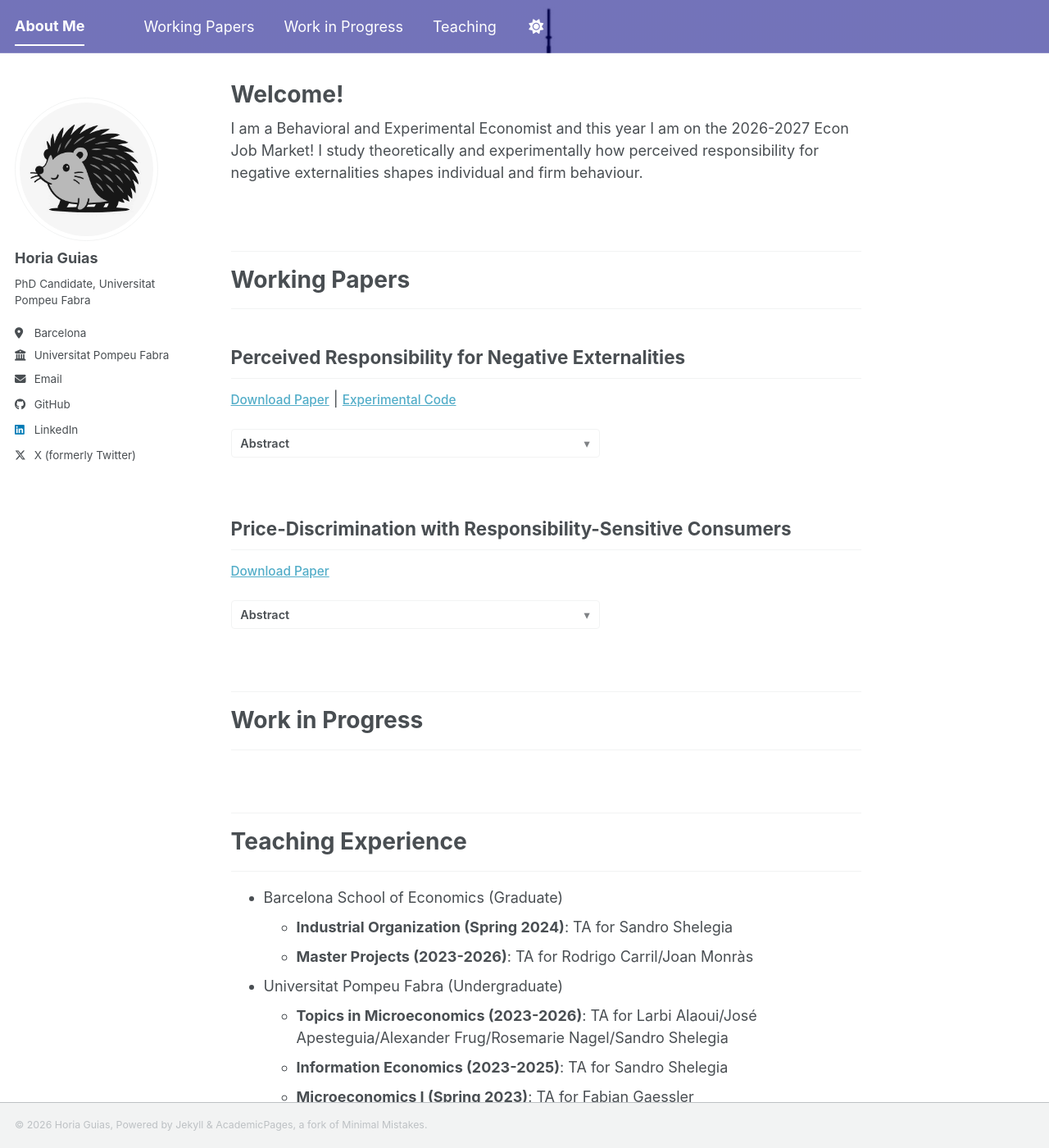
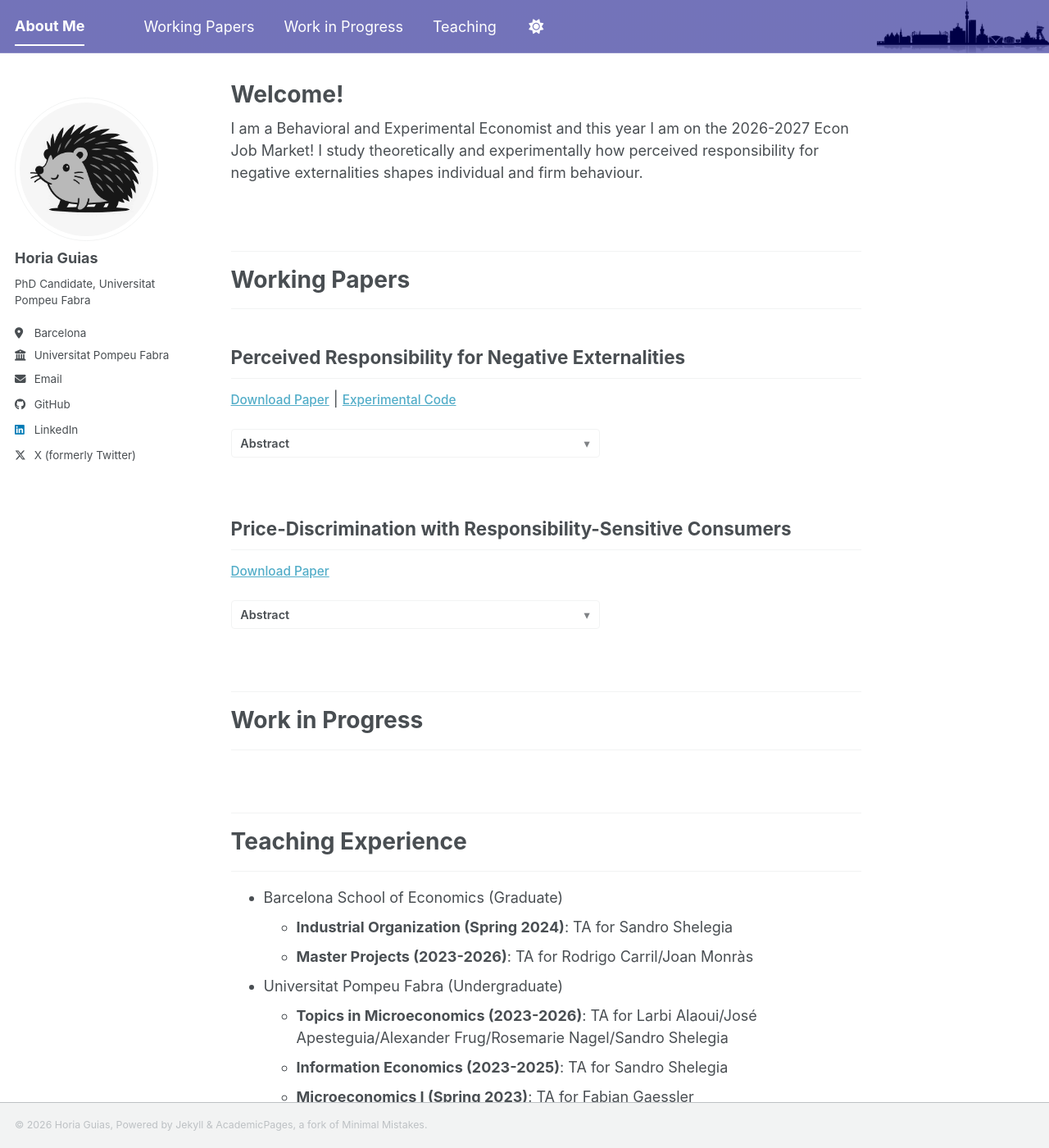
Before and after one commit to horiaguias/horiaguias.github.io, a Jekyll site: the page built from _pages/about.md, in a window 1280 px wide and 1400 px high. Shown: the whole window at 82% size. Built offline with Jekyll 4.4.1, drawn with Linux system fonts in a browser that asks for light colours; a style sheet for code colours, icons or effects is not loaded.

Commit message:
Changes _masthead.scss

```diff
--- a/_sass/layout/_masthead.scss
+++ b/_sass/layout/_masthead.scss
@@ -14,7 +14,7 @@
       rgba(0, 0, 128, 0.55),
       rgba(0, 0, 128, 0.55)
     ),
-    url('/images/dortmund.jpg') no-repeat right top / cover !important;
+    url('/images/dortmund.jpg') no-repeat right center / auto 100% !important;
 
   -webkit-animation: intro 0.3s both;
           animation: intro 0.3s both;
```
